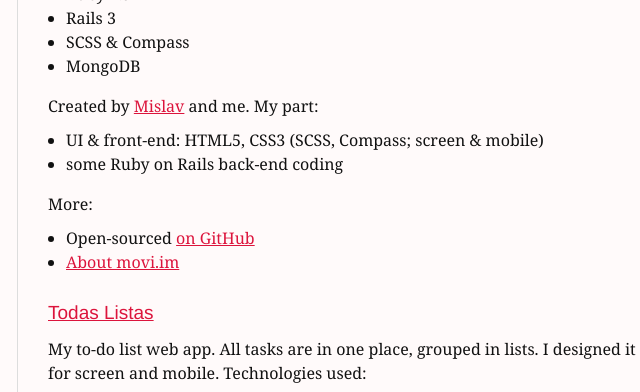
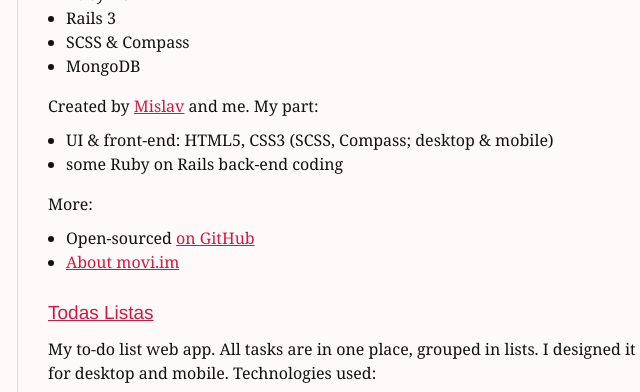
Before and after one commit to ivana/resume, a plain HTML site: page index.html in a window 1280 px wide. Shown: the part 1500-1892 px from the top of the page, 292-932 px from the left. Drawn offline with Linux system fonts and the light colour scheme.

Commit message:
used screen where I meant desktop

```diff
--- a/index.html
+++ b/index.html
@@ -120,7 +120,7 @@
 
         <p>Created by <a href="http://mislav.uniqpath.com/">Mislav</a> and me. My part:</p>
         <ul>
-          <li>UI &amp; front-end: HTML5, CSS3 (SCSS, Compass; screen &amp; mobile)</li>
+          <li>UI &amp; front-end: HTML5, CSS3 (SCSS, Compass; desktop &amp; mobile)</li>
           <li>some Ruby on Rails back-end coding</li>
         </ul>
 
@@ -134,7 +134,7 @@
       <section>
         <h1><a href="http://todaslistas.heroku.com">Todas Listas</a></h1>
         <p>
-          My to-do list web app. All tasks are in one place, grouped in lists. I designed it for screen and mobile.
+          My to-do list web app. All tasks are in one place, grouped in lists. I designed it for desktop and mobile.
           Technologies used:
         </p>
         <ul>
```
